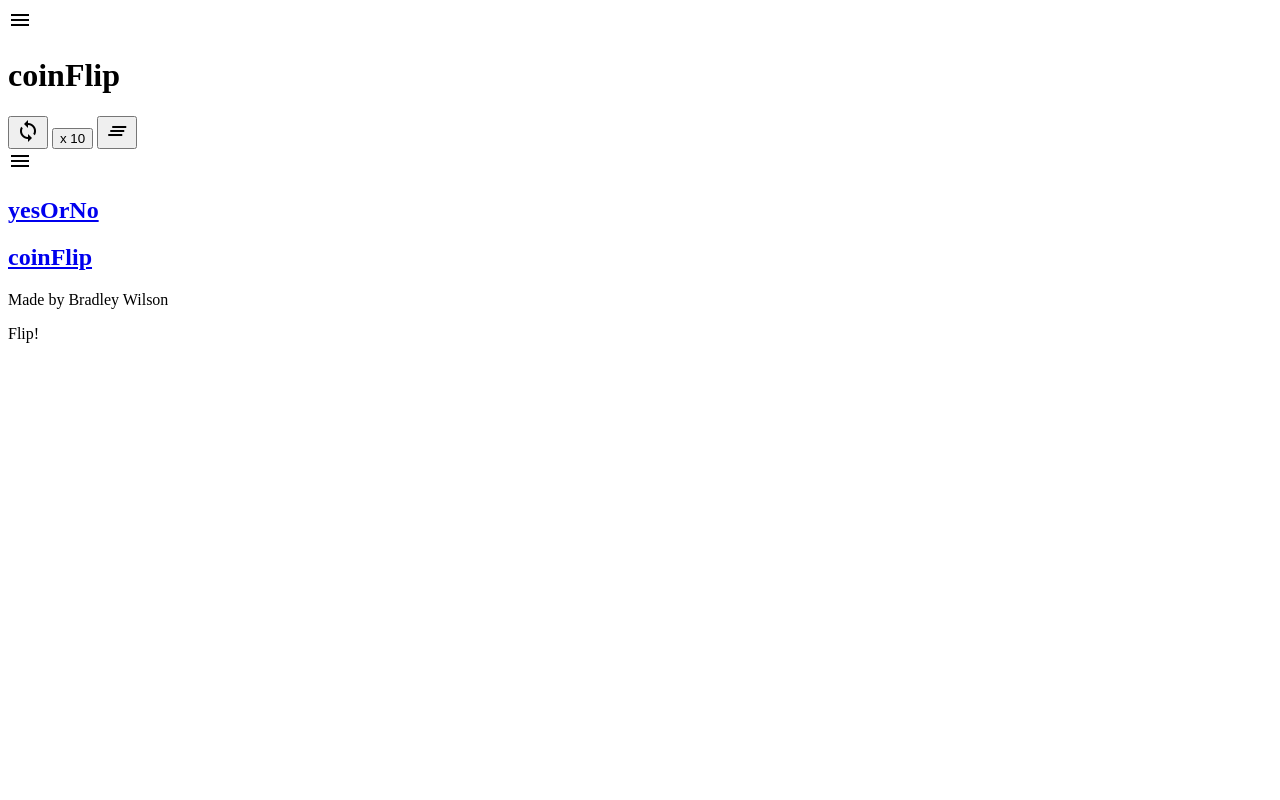
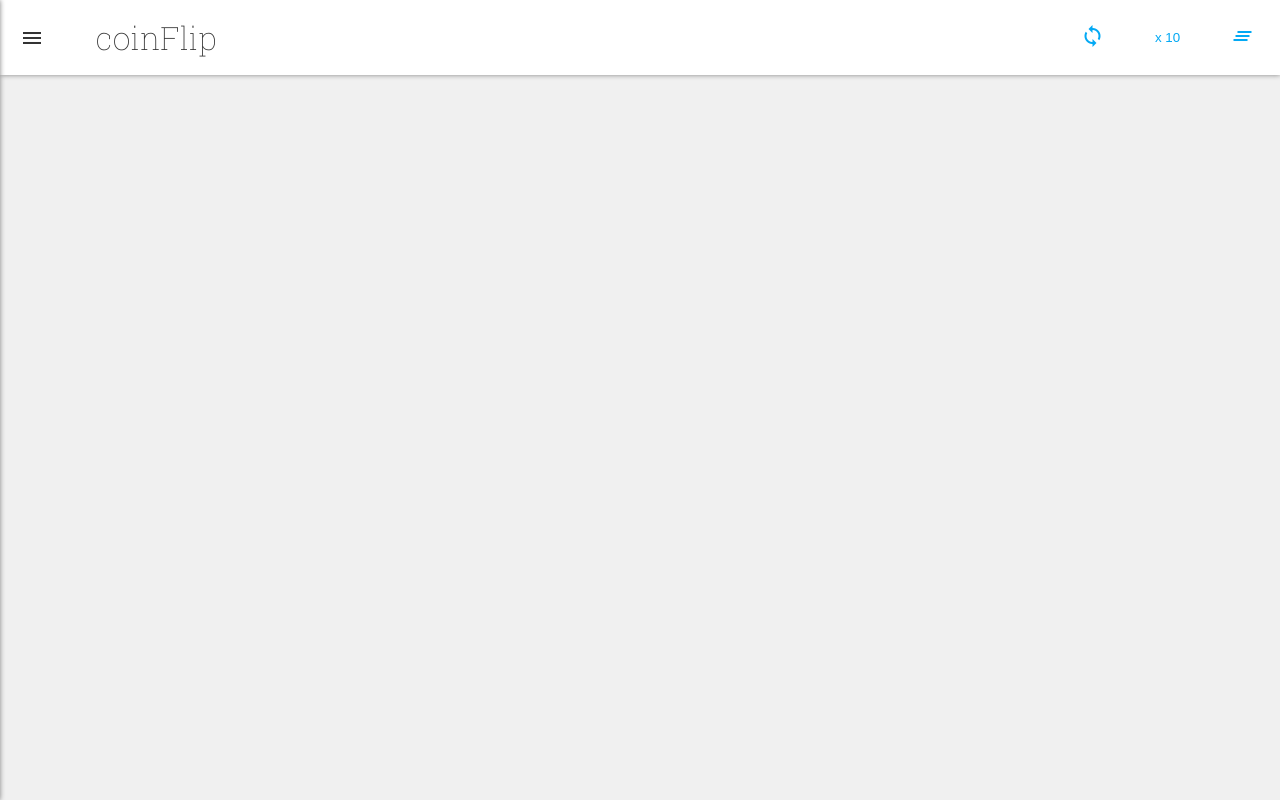
Before and after one commit to bradleywilson100/yesOrNo.random, a plain HTML site: page coinFlip.html in a window 1280 px wide. Drawn offline with nearby package versions, Linux system fonts and the light colour scheme.

Commit message:
Fixed css not loading in coinFlip.html
changed the file location

```diff
--- a/coinFlip.html
+++ b/coinFlip.html
@@ -2,7 +2,7 @@
 <html>
 <head>
 	<title>coinFlip</title>
-<link rel="stylesheet" href="yesOrNo.css">
+<link rel="stylesheet" href="./assets/css/style.css">
 <!--Fonts-->
 <link href='http://fonts.googleapis.com/css?family=Cookie' rel='stylesheet' type='text/css'>
 <link href="https://fonts.googleapis.com/icon?family=Material+Icons" rel="stylesheet">
```
